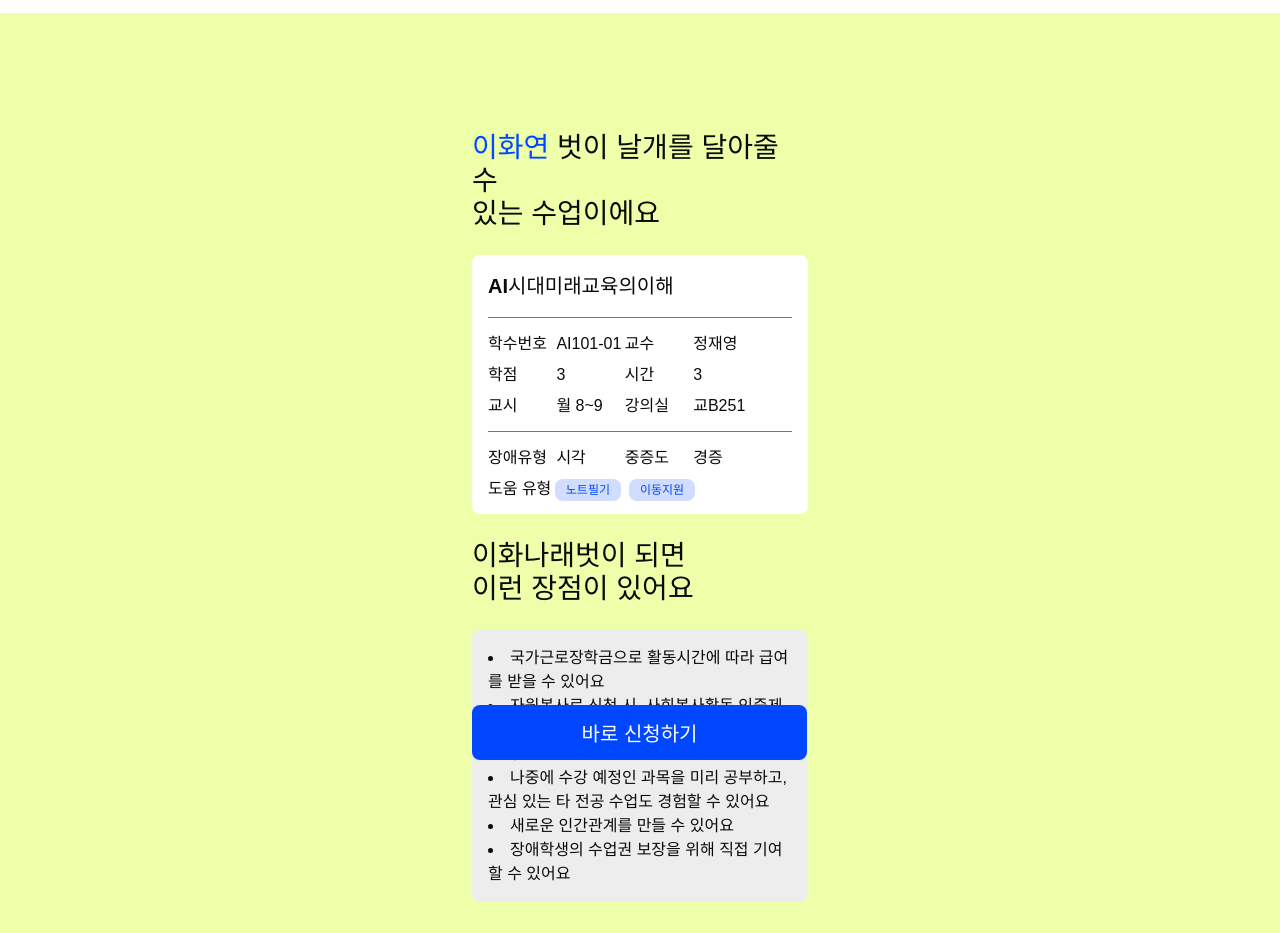
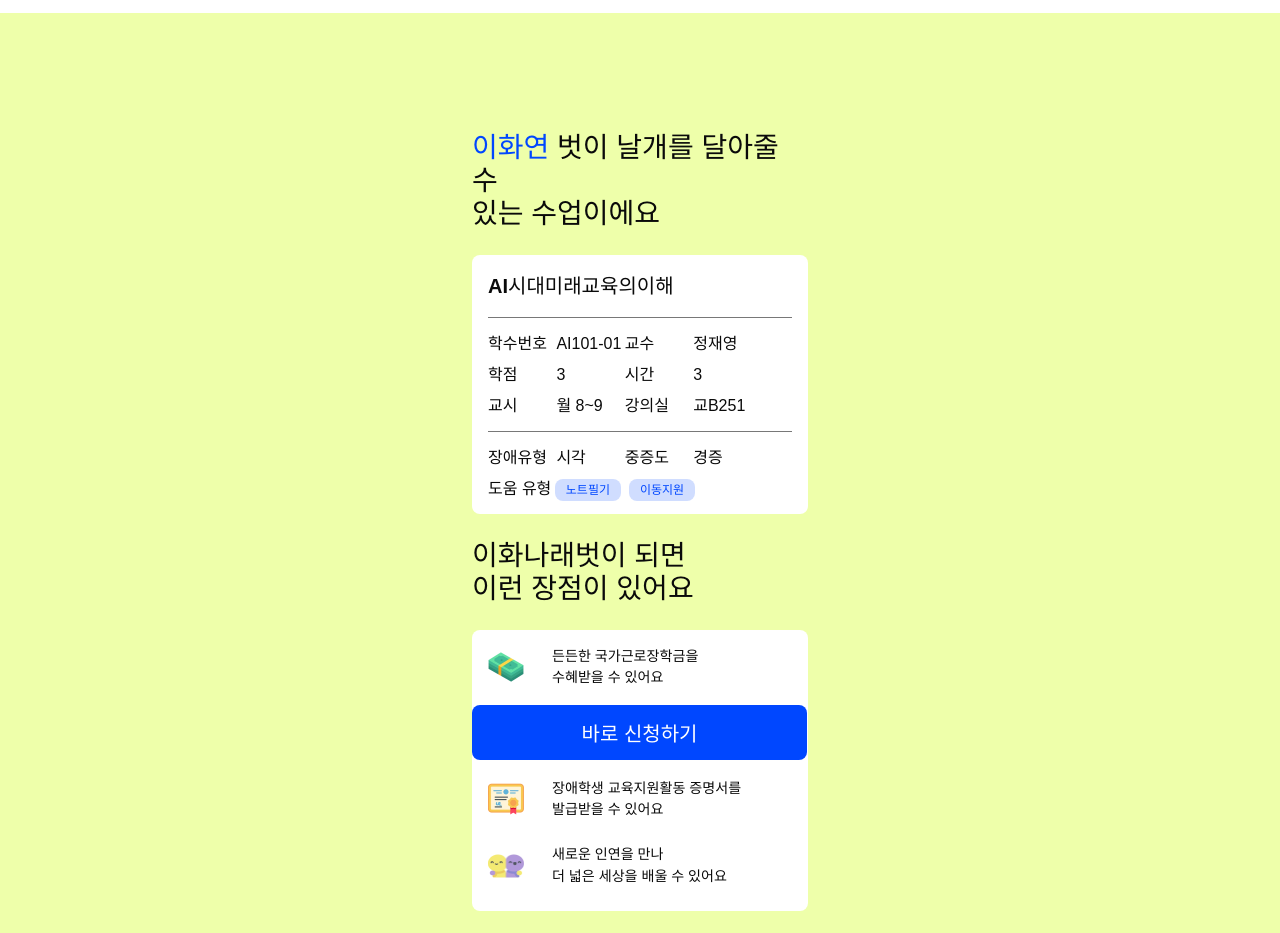
Before and after one commit to EarlyUs/front, a React (Vite) app: page /wing/detail in a window 1280 px wide. Shown: the top 933 px of the page. Built offline with nearby package versions, Linux system fonts and the light colour scheme.

Commit message:
💬chore: 링크 추가

```diff
--- a/src/pages/ResultDetail/Matching/index.jsx
+++ b/src/pages/ResultDetail/Matching/index.jsx
@@ -20,6 +20,14 @@ const MatchingPage = () => {
 			window.removeEventListener('scroll', handleScroll);
 		};
 	}, []);
+
+	// 모집 공고로 이동
+	const handleHref = () => {
+		window.open(
+			'http://support.ewha.ac.kr/support/board/notice.do?mode=view&articleNo=15390&article.offset=0&articleLimit=10',
+			'_blank'
+		);
+	};
 	return (
 		<>
 			<s.Container>
@@ -36,19 +44,32 @@ const MatchingPage = () => {
 					</s.Title>
 					<s.BenefitCard>
 						<s.Desc>
-							<s.Li>
-								국가근로장학금으로 활동시간에 따라 급여를 받을 수 있어요
-							</s.Li>
-							<s.Li>
-								자원봉사로 신청 시, 사회봉사활동 인증제 또는 사회봉사
-								학점(1학점)으로 인정받을 수 있어요
-							</s.Li>
-							<s.Li>
-								나중에 수강 예정인 과목을 미리 공부하고, 관심 있는 타 전공
-								수업도 경험할 수 있어요
-							</s.Li>
-							<s.Li>새로운 인간관계를 만들 수 있어요 </s.Li>
-							<s.Li>장애학생의 수업권 보장을 위해 직접 기여할 수 있어요</s.Li>
+							<s.Icon src="/icons/money.webp" />
+							<s.Benefit>
+								든든한 국가근로장학금을 <br />
+								수혜받을 수 있어요
+							</s.Benefit>
+						</s.Desc>
+						<s.Desc>
+							<s.Icon src="/icons/grade.webp" />
+							<s.Benefit>
+								사회봉사활동 인증제 또는 사회봉사 학점으로 인정받을 수 있어요
+							</s.Benefit>
+						</s.Desc>
+						<s.Desc>
+							<s.Icon src="/icons/certification.webp" />
+							<s.Benefit>
+								장애학생 교육지원활동 증명서를
+								<br />
+								발급받을 수 있어요
+							</s.Benefit>
+						</s.Desc>
+						<s.Desc>
+							<s.Icon src="/icons/friendship.webp" />
+							<s.Benefit>
+								새로운 인연을 만나
+								<br />더 넓은 세상을 배울 수 있어요
+							</s.Benefit>
 						</s.Desc>
 					</s.BenefitCard>
 					<s.Title>
@@ -63,6 +84,7 @@ const MatchingPage = () => {
 							font={1.25}
 							color={'#fff'}
 							bg={'var(--blue-strong)'}
+							func={handleHref}
 						>
 							바로 신청하기
 						</Button>
@@ -75,6 +97,7 @@ const MatchingPage = () => {
 								font={1.25}
 								color={'#fff'}
 								bg={'var(--blue-strong)'}
+								func={handleHref}
 							>
 								바로 신청하기
 							</Button>
--- a/src/pages/ResultDetail/Matching/styles.js
+++ b/src/pages/ResultDetail/Matching/styles.js
@@ -31,14 +31,31 @@ export const Highlight = styled.span`
 
 export const BenefitCard = styled.div`
 	width: 21rem;
+	height: fit-content;
+	display: inline-block;
 	margin: 0 auto 2rem;
-	background-color: var(--gray-light);
+	background-color: #fff;
 	border-radius: 8px;
 `;
 
 export const Desc = styled.div`
-	padding: 1rem;
+	width: 18rem;
+	display: flex;
+	flex-direction: row;
+	justify-content: space-between;
+	align-items: center;
+	margin: 1rem 1rem 1.5rem;
 	font-size: 1rem;
+`;
+
+export const Icon = styled.img`
+	width: 2.25rem;
+	height: 2rem;
+`;
+
+export const Benefit = styled.div`
+	width: 14rem;
+	font-size: 0.88rem;
 `;
 
 export const Li = styled.li``;
```
